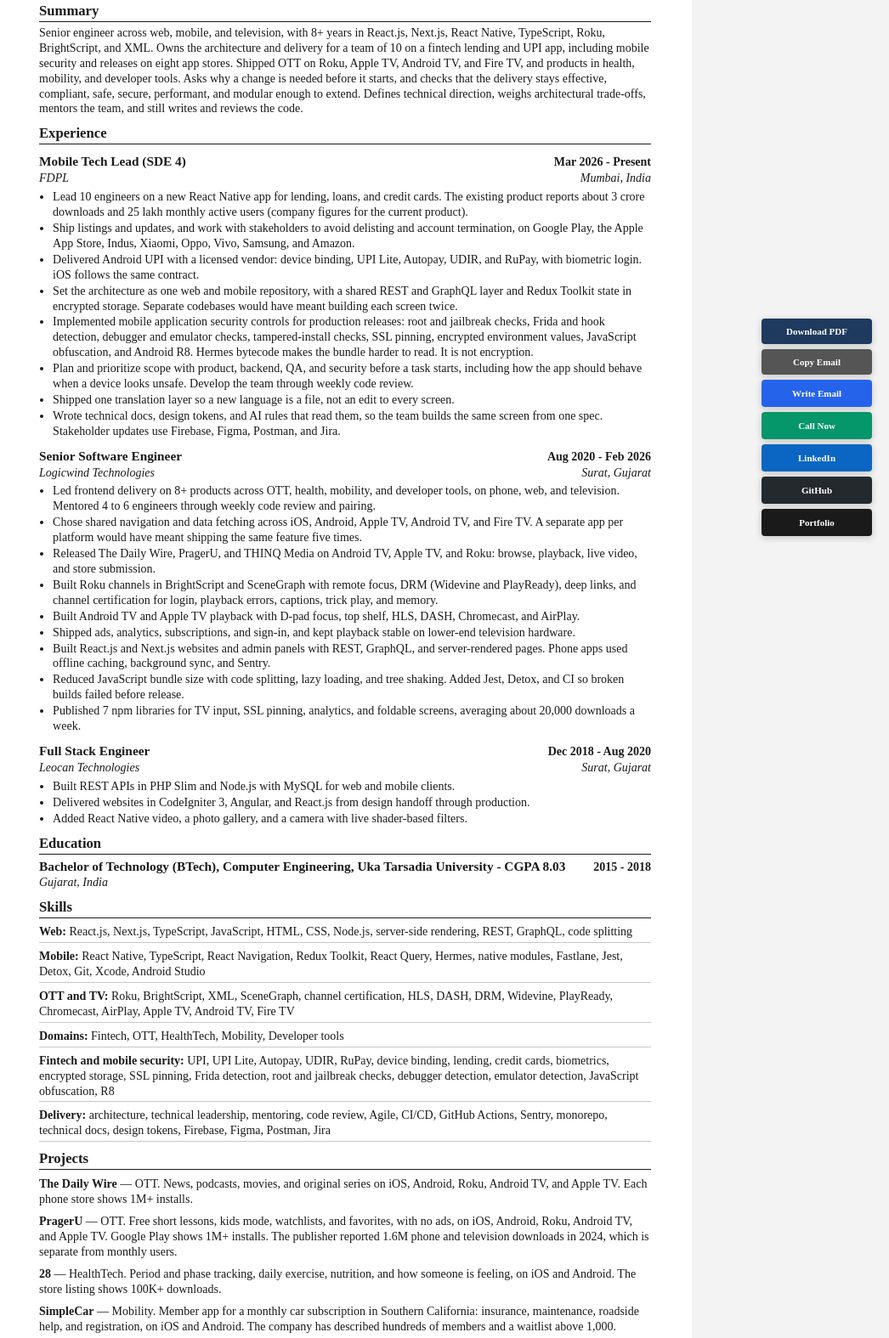
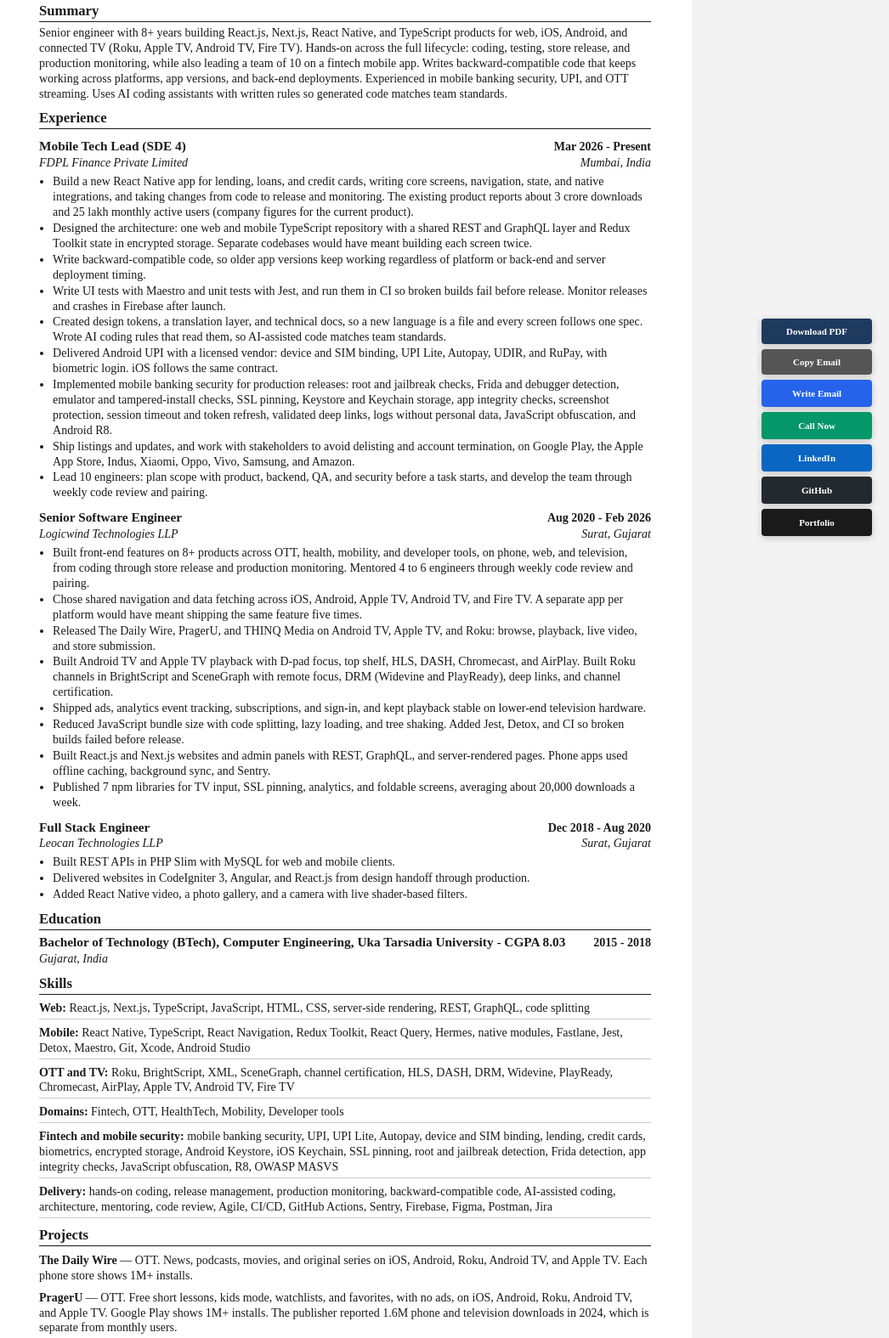
Before and after one commit to krunalbad/krunalbad.github.io, a plain HTML site: page resume/index.html in a window 1280 px wide. Shown: the part 145-1720 px from the top of the page at 85% size, without its empty margins (234-1280 px from the left). Drawn offline with Linux system fonts and the light colour scheme.

Commit message:
Update index.html

```diff
--- a/resume/index.html
+++ b/resume/index.html
@@ -276,7 +276,7 @@
       <section>
         <h2>Summary</h2>
         <p class="summary">
-          Senior engineer across web, mobile, and television, with 8+ years in React.js, Next.js, React Native, TypeScript, Roku, BrightScript, and XML. Owns the architecture and delivery for a team of 10 on a fintech lending and UPI app, including mobile security and releases on eight app stores. Shipped OTT on Roku, Apple TV, Android TV, and Fire TV, and products in health, mobility, and developer tools. Asks why a change is needed before it starts, and checks that the delivery stays effective, compliant, safe, secure, performant, and modular enough to extend. Defines technical direction, weighs architectural trade-offs, mentors the team, and still writes and reviews the code.
+          Senior engineer with 8+ years building React.js, Next.js, React Native, and TypeScript products for web, iOS, Android, and connected TV (Roku, Apple TV, Android TV, Fire TV). Hands-on across the full lifecycle: coding, testing, store release, and production monitoring, while also leading a team of 10 on a fintech mobile app. Writes backward-compatible code that keeps working across platforms, app versions, and back-end deployments. Experienced in mobile banking security, UPI, and OTT streaming. Uses AI coding assistants with written rules so generated code matches team standards.
         </p>
       </section>
 
@@ -289,18 +289,19 @@
             <p class="dates">Mar 2026 - Present</p>
           </div>
           <div class="role-meta">
-            <p class="company"><a style="color:#1a1a1a;text-decoration:none" href="https://www.fatakpay.com/" target="_blank" rel="noopener">FDPL</a></p>
+            <p class="company"><a style="color:#1a1a1a;text-decoration:none" href="https://www.fatakpay.com/" target="_blank" rel="noopener">FDPL Finance Private Limited</a></p>
             <p class="location"><a style="color:#1a1a1a;text-decoration:none" href="https://www.google.com/maps/search/?api=1&amp;query=Technopolis+Knowledge+Park,+Office+No+1,+Mahakali+Caves+Road,+Andheri+East,+Mumbai+400093" target="_blank" rel="noopener">Mumbai, India</a></p>
           </div>
           <ul>
-            <li>Lead 10 engineers on a new React Native app for lending, loans, and credit cards. The existing product reports about 3 crore downloads and 25 lakh monthly active users (company figures for the current product).</li>
+            <li>Build a new React Native app for lending, loans, and credit cards, writing core screens, navigation, state, and native integrations, and taking changes from code to release and monitoring. The existing product reports about 3 crore downloads and 25 lakh monthly active users (company figures for the current product).</li>
+            <li>Designed the architecture: one web and mobile TypeScript repository with a shared REST and GraphQL layer and Redux Toolkit state in encrypted storage. Separate codebases would have meant building each screen twice.</li>
+            <li>Write backward-compatible code, so older app versions keep working regardless of platform or back-end and server deployment timing.</li>
+            <li>Write UI tests with Maestro and unit tests with Jest, and run them in CI so broken builds fail before release. Monitor releases and crashes in Firebase after launch.</li>
+            <li>Created design tokens, a translation layer, and technical docs, so a new language is a file and every screen follows one spec. Wrote AI coding rules that read them, so AI-assisted code matches team standards.</li>
+            <li>Delivered Android UPI with a licensed vendor: device and SIM binding, UPI Lite, Autopay, UDIR, and RuPay, with biometric login. iOS follows the same contract.</li>
+            <li>Implemented mobile banking security for production releases: root and jailbreak checks, Frida and debugger detection, emulator and tampered-install checks, SSL pinning, Keystore and Keychain storage, app integrity checks, screenshot protection, session timeout and token refresh, validated deep links, logs without personal data, JavaScript obfuscation, and Android R8.</li>
             <li>Ship listings and updates, and work with stakeholders to avoid delisting and account termination, on Google Play, the Apple App Store, Indus, Xiaomi, Oppo, Vivo, Samsung, and Amazon.</li>
-            <li>Delivered Android UPI with a licensed vendor: device binding, UPI Lite, Autopay, UDIR, and RuPay, with biometric login. iOS follows the same contract.</li>
-            <li>Set the architecture as one web and mobile repository, with a shared REST and GraphQL layer and Redux Toolkit state in encrypted storage. Separate codebases would have meant building each screen twice.</li>
-            <li>Implemented mobile application security controls for production releases: root and jailbreak checks, Frida and hook detection, debugger and emulator checks, tampered-install checks, SSL pinning, encrypted environment values, JavaScript obfuscation, and Android R8. Hermes bytecode makes the bundle harder to read. It is not encryption.</li>
-            <li>Plan and prioritize scope with product, backend, QA, and security before a task starts, including how the app should behave when a device looks unsafe. Develop the team through weekly code review.</li>
-            <li>Shipped one translation layer so a new language is a file, not an edit to every screen.</li>
-            <li>Wrote technical docs, design tokens, and AI rules that read them, so the team builds the same screen from one spec. Stakeholder updates use Firebase, Figma, Postman, and Jira.</li>
+            <li>Lead 10 engineers: plan scope with product, backend, QA, and security before a task starts, and develop the team through weekly code review and pairing.</li>
           </ul>
         </article>
 
@@ -310,18 +311,17 @@
             <p class="dates">Aug 2020 - Feb 2026</p>
           </div>
           <div class="role-meta">
-            <p class="company"><a style="color:#1a1a1a;text-decoration:none" href="https://www.logicwind.com/" target="_blank" rel="noopener">Logicwind Technologies</a></p>
+            <p class="company"><a style="color:#1a1a1a;text-decoration:none" href="https://www.logicwind.com/" target="_blank" rel="noopener">Logicwind Technologies LLP</a></p>
             <p class="location">Surat, Gujarat</p>
           </div>
           <ul>
-            <li>Led frontend delivery on 8+ products across OTT, health, mobility, and developer tools, on phone, web, and television. Mentored 4 to 6 engineers through weekly code review and pairing.</li>
+            <li>Built front-end features on 8+ products across OTT, health, mobility, and developer tools, on phone, web, and television, from coding through store release and production monitoring. Mentored 4 to 6 engineers through weekly code review and pairing.</li>
             <li>Chose shared navigation and data fetching across iOS, Android, Apple TV, Android TV, and Fire TV. A separate app per platform would have meant shipping the same feature five times.</li>
             <li>Released The Daily Wire, PragerU, and THINQ Media on Android TV, Apple TV, and Roku: browse, playback, live video, and store submission.</li>
-            <li>Built Roku channels in BrightScript and SceneGraph with remote focus, DRM (Widevine and PlayReady), deep links, and channel certification for login, playback errors, captions, trick play, and memory.</li>
-            <li>Built Android TV and Apple TV playback with D-pad focus, top shelf, HLS, DASH, Chromecast, and AirPlay.</li>
-            <li>Shipped ads, analytics, subscriptions, and sign-in, and kept playback stable on lower-end television hardware.</li>
+            <li>Built Android TV and Apple TV playback with D-pad focus, top shelf, HLS, DASH, Chromecast, and AirPlay. Built Roku channels in BrightScript and SceneGraph with remote focus, DRM (Widevine and PlayReady), deep links, and channel certification.</li>
+            <li>Shipped ads, analytics event tracking, subscriptions, and sign-in, and kept playback stable on lower-end television hardware.</li>
+            <li>Reduced JavaScript bundle size with code splitting, lazy loading, and tree shaking. Added Jest, Detox, and CI so broken builds failed before release.</li>
             <li>Built React.js and Next.js websites and admin panels with REST, GraphQL, and server-rendered pages. Phone apps used offline caching, background sync, and Sentry.</li>
-            <li>Reduced JavaScript bundle size with code splitting, lazy loading, and tree shaking. Added Jest, Detox, and CI so broken builds failed before release.</li>
             <li>Published 7 npm libraries for TV input, SSL pinning, analytics, and foldable screens, averaging about 20,000 downloads a week.</li>
           </ul>
         </article>
@@ -332,11 +332,11 @@
             <p class="dates">Dec 2018 - Aug 2020</p>
           </div>
           <div class="role-meta">
-            <p class="company"><a style="color:#1a1a1a;text-decoration:none" href="https://www.leocan.com/" target="_blank" rel="noopener">Leocan Technologies</a></p>
+            <p class="company"><a style="color:#1a1a1a;text-decoration:none" href="https://www.leocan.com/" target="_blank" rel="noopener">Leocan Technologies LLP</a></p>
             <p class="location">Surat, Gujarat</p>
           </div>
           <ul>
-            <li>Built REST APIs in PHP Slim and Node.js with MySQL for web and mobile clients.</li>
+            <li>Built REST APIs in PHP Slim with MySQL for web and mobile clients.</li>
             <li>Delivered websites in CodeIgniter 3, Angular, and React.js from design handoff through production.</li>
             <li>Added React Native video, a photo gallery, and a camera with live shader-based filters.</li>
           </ul>
@@ -357,12 +357,12 @@
 
       <section>
         <h2>Skills</h2>
-        <p class="skill"><strong>Web:</strong> React.js, Next.js, TypeScript, JavaScript, HTML, CSS, Node.js, server-side rendering, REST, GraphQL, code splitting</p>
-        <p class="skill"><strong>Mobile:</strong> React Native, TypeScript, React Navigation, Redux Toolkit, React Query, Hermes, native modules, Fastlane, Jest, Detox, Git, Xcode, Android Studio</p>
+        <p class="skill"><strong>Web:</strong> React.js, Next.js, TypeScript, JavaScript, HTML, CSS, server-side rendering, REST, GraphQL, code splitting</p>
+        <p class="skill"><strong>Mobile:</strong> React Native, TypeScript, React Navigation, Redux Toolkit, React Query, Hermes, native modules, Fastlane, Jest, Detox, Maestro, Git, Xcode, Android Studio</p>
         <p class="skill"><strong>OTT and TV:</strong> Roku, BrightScript, XML, SceneGraph, channel certification, HLS, DASH, DRM, Widevine, PlayReady, Chromecast, AirPlay, Apple TV, Android TV, Fire TV</p>
         <p class="skill"><strong>Domains:</strong> Fintech, OTT, HealthTech, Mobility, Developer tools</p>
-        <p class="skill"><strong>Fintech and mobile security:</strong> UPI, UPI Lite, Autopay, UDIR, RuPay, device binding, lending, credit cards, biometrics, encrypted storage, SSL pinning, Frida detection, root and jailbreak checks, debugger detection, emulator detection, JavaScript obfuscation, R8</p>
-        <p class="skill"><strong>Delivery:</strong> architecture, technical leadership, mentoring, code review, Agile, CI/CD, GitHub Actions, Sentry, monorepo, technical docs, design tokens, Firebase, Figma, Postman, Jira</p>
+        <p class="skill"><strong>Fintech and mobile security:</strong> mobile banking security, UPI, UPI Lite, Autopay, device and SIM binding, lending, credit cards, biometrics, encrypted storage, Android Keystore, iOS Keychain, SSL pinning, root and jailbreak detection, Frida detection, app integrity checks, JavaScript obfuscation, R8, OWASP MASVS</p>
+        <p class="skill"><strong>Delivery:</strong> hands-on coding, release management, production monitoring, backward-compatible code, AI-assisted coding, architecture, mentoring, code review, Agile, CI/CD, GitHub Actions, Sentry, Firebase, Figma, Postman, Jira</p>
       </section>
 
       <section>
```
